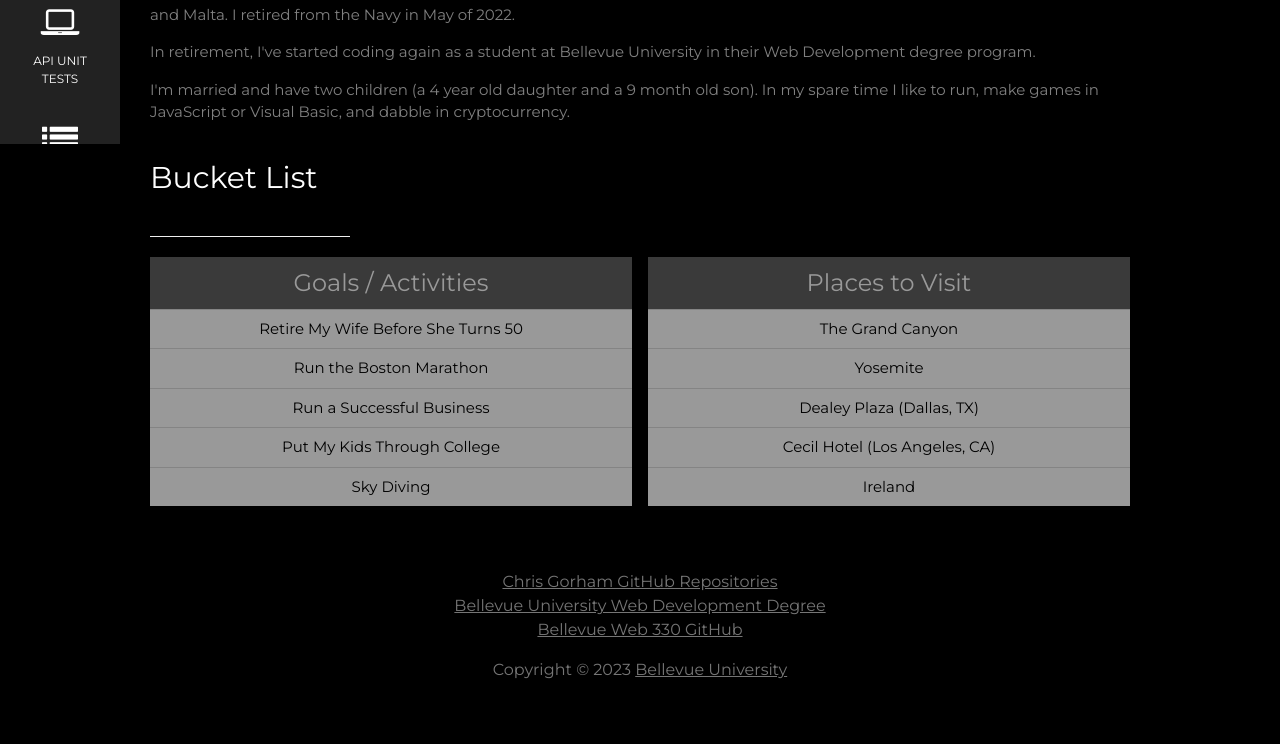
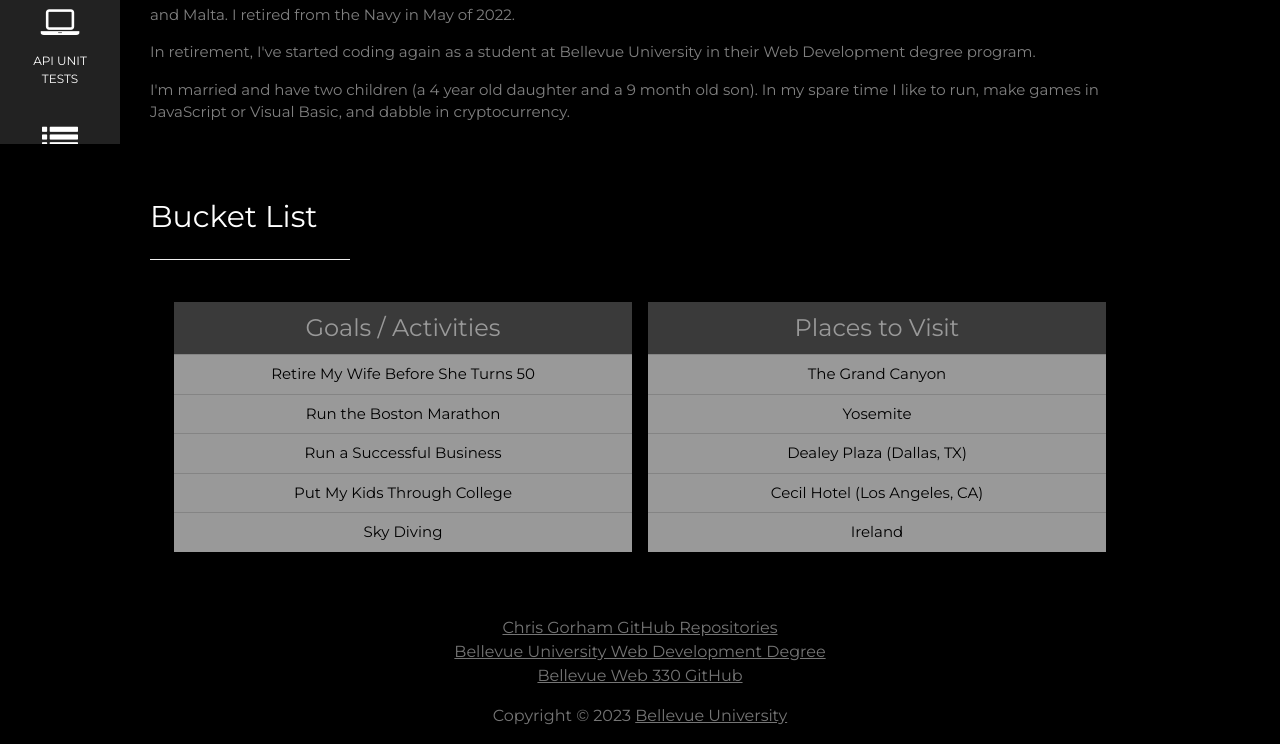
Before and after one commit to chrisgorham999/personal-portfolio-project, a plain HTML site: page index.html in a window 1280 px wide. Shown: the part 656-1400 px from the top of the page. Before the commit the page ends 1354 px from the top, so only its background shows below. Drawn offline with nearby package versions, Linux system fonts and the light colour scheme.

Commit message:
Update index.html

```diff
--- a/index.html
+++ b/index.html
@@ -53,14 +53,14 @@
 
         <p>In retirement, I've started coding again as a student at Bellevue University in their Web Development degree program. </p>
 
-        <p>I'm married and have two children (a 4 year old daughter and a 9 month old son). In my spare time I like to run, make games in JavaScript or Visual Basic, and dabble in cryptocurrency.</p>
+        <p>I'm married and have two children (a 4 year old daughter and a 9 month old son). In my spare time I like to run, make games in JavaScript or Visual Basic, and dabble in cryptocurrency.</p><br><br>
 
 
         <!-- Start of Bucket List -->
         <a name="bucket-list"></a>
-        <h2 class="gorham-padding-16 gorham-text-white">Bucket List</h2>
-        <hr style="width:200px">
-        <div class="w3-row-padding" style="margin:0 -16px">
+        <h2 class="gorham-text-white">Bucket List</h2>
+        <hr style="width:200px"><br>
+        <div class="w3-row-padding" style="margin:0 8px">
           <div class="w3-half w3-margin-bottom">
             <ul class="w3-ul w3-white w3-center gorham-opacity w3-hover-opacity-off">
               <li class="w3-dark-grey w3-xlarge gorham-padding-32">Goals / Activities</li>
```
